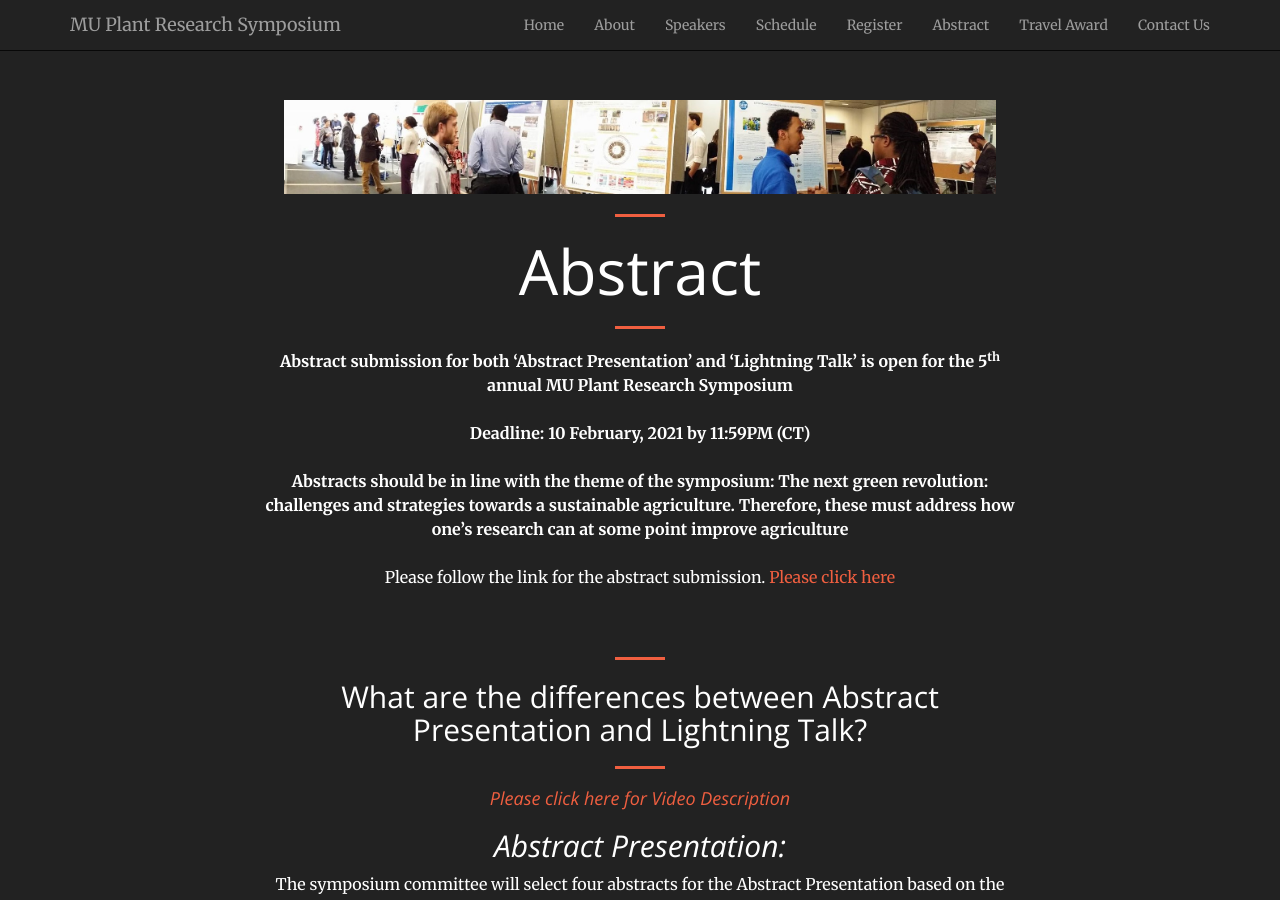
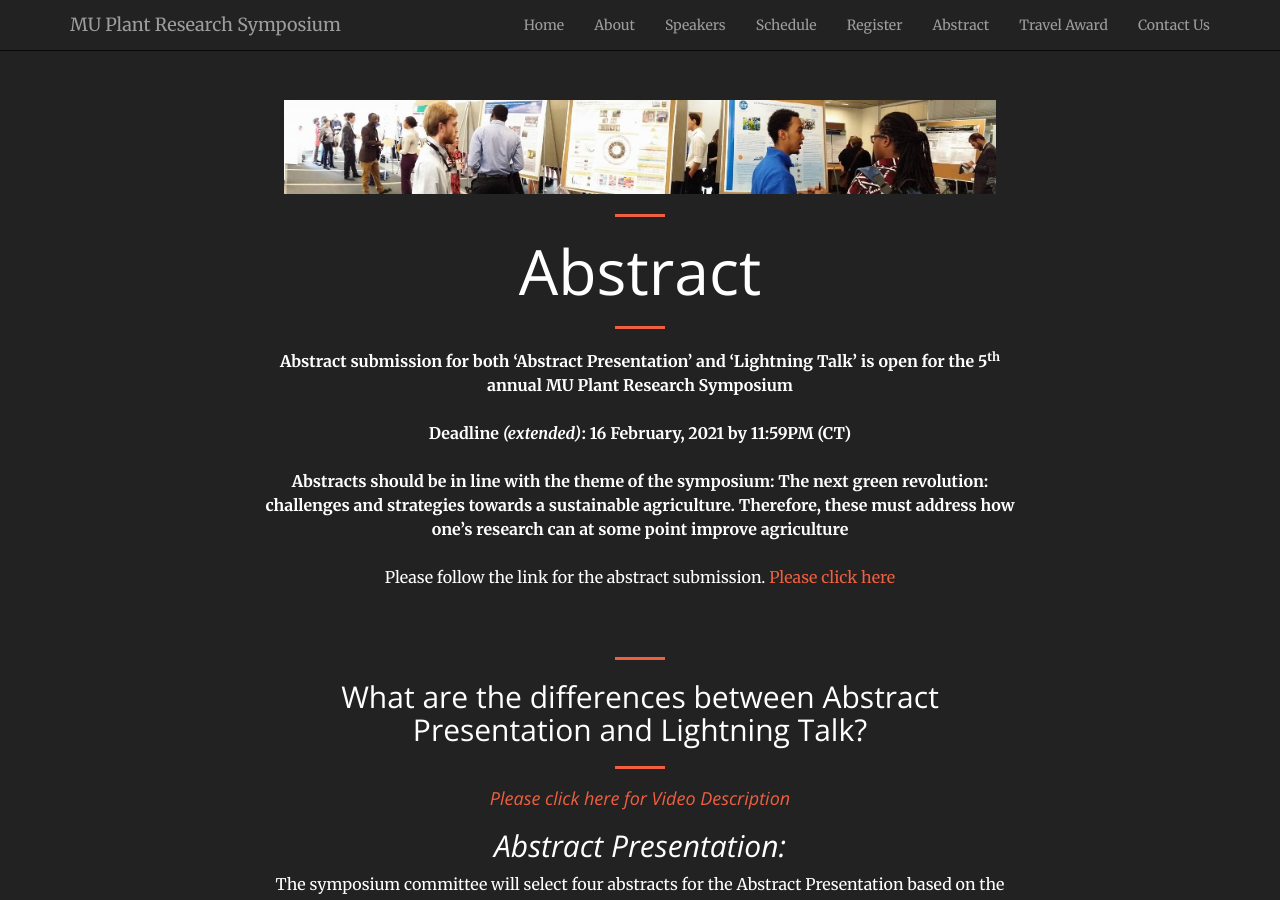
Before and after one commit to mupioneersymposium/mupioneersymposium.github.io, a Jekyll site: the page built from abstract.md, in a window 1280 px wide and 900 px high. Built offline with Jekyll 4.4.1, drawn with Linux system fonts in a browser that asks for light colours; some of the changed text lies outside the part shown.

Commit message:
Update abstract.md

```diff
--- a/abstract.md
+++ b/abstract.md
@@ -9,7 +9,7 @@ layout: regular
 <hr style="clear: both;" />
 **Abstract submission for both 'Abstract Presentation' and 'Lightning Talk' is open for the 5<sup>th</sup> annual MU Plant Research Symposium**
 <br/><br/>
-**Deadline: 10 February, 2021 by 11:59PM (CT)**
+**Deadline *(extended)*: 16 February, 2021 by 11:59PM (CT)**
 <br/><br/>
 **Abstracts should be in line with the theme of the symposium: The next green revolution: challenges and strategies towards a sustainable agriculture. Therefore, these must address how one's research can at some point improve agriculture**
 <br/><br/>
```
Also changed, not shown: other parts of abstract.md (+1 -1 lines).
